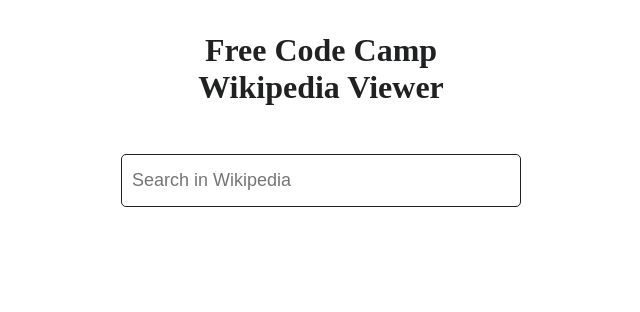
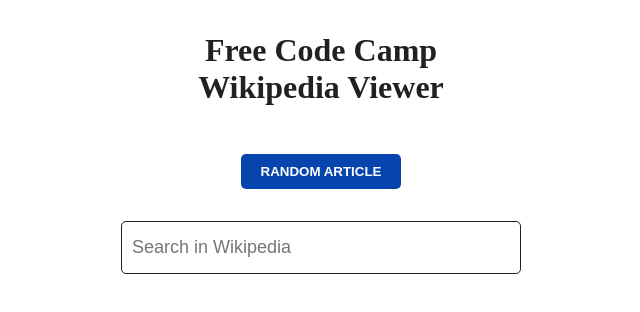
Before and after one commit to MathisHumbert/FCC-wikipedia-viewer-app, a React (Create React App) app: page / in a window 1280 px wide. Shown: the top 312 px of the page, without its empty margins (319-959 px from the left). Built offline with nearby package versions, Linux system fonts and the light colour scheme.

Commit message:
project is done

```diff
--- a/src/App.js
+++ b/src/App.js
@@ -8,20 +8,35 @@
 
 function App() {
   const [loading, setLoading] = useState(false);
+  const [error, setError] = useState(false);
   const [wiki, setWiki] = useState('');
   const [articles, setArticles] = useState([]);
 
   const handleSubmit = (e) => {
     e.preventDefault();
+    setLoading(true);
+    setError(false);
 
-    if (!wiki) return;
+    if (!wiki) {
+      setLoading(false);
+    }
 
     axios(`${url}${wiki}`)
       .then((response) => {
         const data = response.data.query.search;
+        if (data.length === 0) {
+          setLoading(false);
+          setError(true);
+          return;
+        }
         setArticles(data);
+        setLoading(false);
       })
-      .catch((error) => console.log(error));
+      .catch((error) => {
+        console.log(error);
+        setLoading(false);
+        setError(true);
+      });
   };
 
   return (
@@ -31,6 +46,13 @@
         <h1>Wikipedia Viewer</h1>
       </header>
       <form onSubmit={handleSubmit}>
+        <a
+          href='https://en.wikipedia.org/wiki/Special:Random'
+          target='_blank'
+          rel='noreferrer'
+        >
+          <button type='button'>random article</button>
+        </a>
         <input
           type='text'
           value={wiki}
@@ -39,6 +61,12 @@
         />
       </form>
       <section>
+        {error ? (
+          <h1 className='fallback'>There was an error, try again</h1>
+        ) : loading ? (
+          <h1 className='fallback'>Loading ...</h1>
+        ) : (
+          <div className='articles-container'>
             {articles.map((item) => {
               let { snippet, title, pageid, size, wordcount, timestamp } = item;
               timestamp = timestamp.split('T')[0];
@@ -62,6 +90,8 @@
                 </article>
               );
             })}
+          </div>
+        )}
       </section>
     </main>
   );
--- a/src/index.css
+++ b/src/index.css
@@ -10,13 +10,15 @@
 
 header {
   text-align: center;
-  color: #202122;
+
   margin-bottom: 3rem;
 }
 
 form {
   display: flex;
-  justify-content: center;
+  flex-direction: column;
+  align-items: center;
+  gap: 2rem;
 }
 
 input {
@@ -35,9 +37,17 @@
 
 section {
   margin-top: 4rem;
+}
+
+.articles-container {
   display: flex;
   flex-direction: column;
+  align-items: center;
   gap: 2rem;
+}
+
+article {
+  max-width: 600px;
 }
 
 .article-title a {
@@ -64,3 +74,24 @@
   font-size: 16px;
   line-height: 1.6;
 }
+
+button {
+  padding: 10px 20px;
+  font-weight: 700;
+  text-transform: uppercase;
+  border: 0;
+  background-color: #0645ad;
+  color: white;
+  cursor: pointer;
+  border-radius: 5px;
+  opacity: 1;
+  transition: all 0.3s ease;
+}
+
+button:hover {
+  opacity: 0.8;
+}
+
+h1 {
+  color: #202122;
+}
```
Lines whose indentation alone changed are shown as unchanged.
